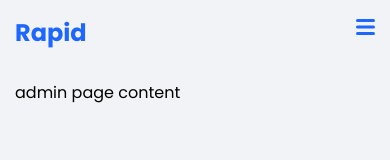
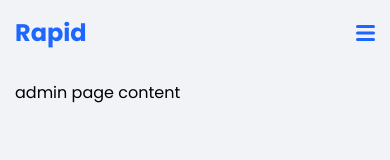
Before and after one commit to LeonKaarneem/rapid, a React (Create React App) app: page /admin/dashboard in a window 390 px wide. Shown: the top 160 px of the page. Built offline with nearby package versions, Linux system fonts and the light colour scheme.

Commit message:
center mobile

```diff
--- a/src/components/navbar.css
+++ b/src/components/navbar.css
@@ -82,7 +82,8 @@
 
 @media only screen and (max-width: 615px) {
     .mobileLayout {
-        display: block;
+        display: flex;
+        align-items: center;
     }
 
     .intractable-links {
```
